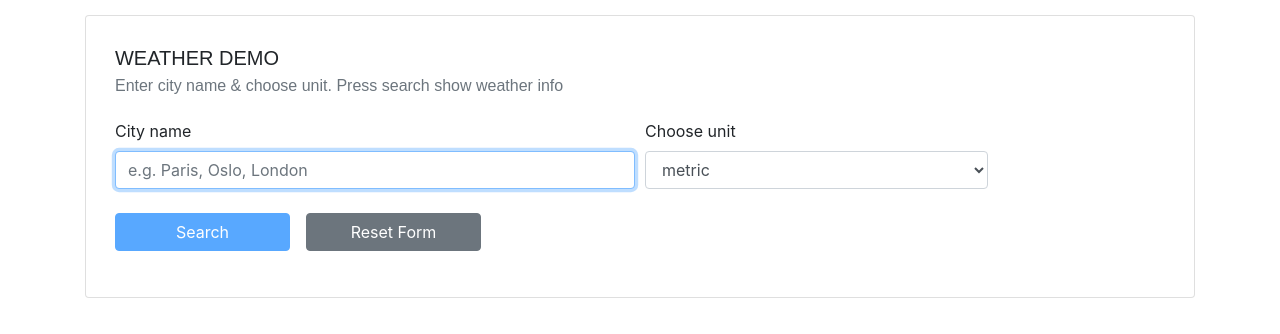
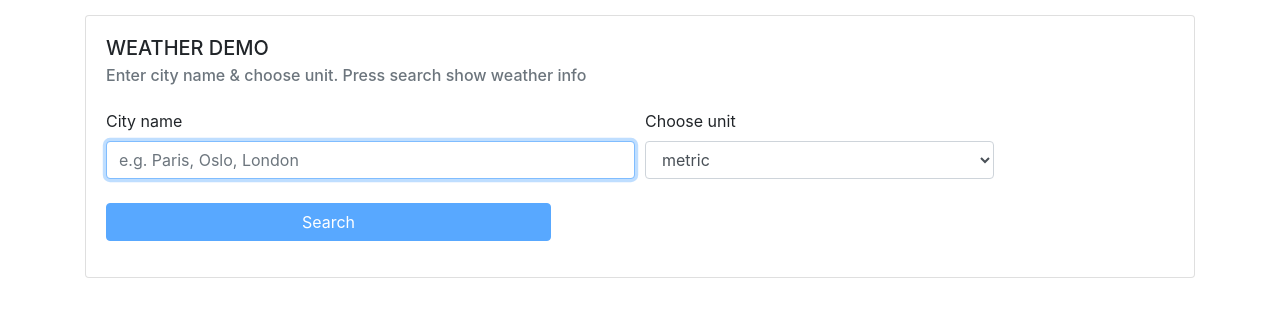
Before and after one commit to xalatech/weather_demo, a React (Create React App) app: page / in a window 1280 px wide. Shown: the top 334 px of the page. Built offline with nearby package versions, Linux system fonts and the light colour scheme.

Commit message:
- Add the ability to list searched cities with Remove functionality & some styling

```diff
--- a/src/App.css
+++ b/src/App.css
@@ -9,8 +9,3 @@ body {
   min-height: 100vh;
   padding: 15px;
 }
-
-.weather__container, .alert__container {
-  padding-top: 20px;
-  margin-top: 20px;
-}
--- a/src/components/Search.tsx
+++ b/src/components/Search.tsx
@@ -83,9 +83,7 @@ const Search: FC<SearchProps> = ({ title, subtitle }) => {
                 </select>
               </div>
             </div>
-
-            <button type="submit" disabled={!city} className="btn btn-primary col-md-2 mt-2 mb-0">Search</button>
-            <button type="button" onClick={resetSearchForm} className="btn btn-secondary col-md-2 mt-2 ml-3 mb-0">Reset Form</button>
+            <button type="submit" disabled={!city} className="btn btn-primary col-md-5 mt-2 mb-0">Search</button>
           </form>
         </div>
       </div>
--- a/src/components/Weather.tsx
+++ b/src/components/Weather.tsx
@@ -1,10 +1,13 @@
 import { FC } from 'react';
 import { Unit, WeatherData, WeatherDataResult } from '../store/types';
+import { removeWeather, setLoading } from '../store/actions/weatherActions';
+
 import '../styles/weather.css';
 import moment from 'moment';
+import { useDispatch } from 'react-redux';
 
 interface WeatherProps {
-  data: WeatherDataResult;
+  data: WeatherDataResult[];
 }
 
 const measurement = (unit: Unit) => {
@@ -18,7 +21,15 @@ const measurement = (unit: Unit) => {
 }
 
 const Weather: FC<WeatherProps> = ({ data }) => {
-  const weatherData: WeatherData = data.data.getCityByName;
+  const dispatch = useDispatch();
+
+  const handleClose = (city: string) => {
+    dispatch(setLoading());
+    dispatch(removeWeather(city));
+  }
+
+  const renderWeatherCards = data.map(w => {
+    const weatherData: WeatherData = w.data.getCityByName;
     const today = new Date();
 
     // Destructure weather details from WeatherData
@@ -29,24 +40,32 @@ const Weather: FC<WeatherProps> = ({ data }) => {
     const { clouds } = weather;
 
   return (
-    <div hidden={!weatherData} className="weather__container card">
+    <div hidden={!weatherData} className="weather__container card" key={weatherData.name}>
       <div className="card-body">
+        <button
+          type="button"
+          onClick={() => handleClose(weatherData.name)}
+          className="close weather__card__close__button"
+          aria-label="Close">
+          <span aria-hidden="true">&times;</span>
+        </button>
         <div className="d-flex">
           <div className="weather__summary__container">
             <div className="weather__date__location">
-              <h3>{weatherData.name}, {weatherData.country}</h3>
+              <h2>{weatherData.name}, {weatherData.country}</h2>
               <p className="text-gray">
                 <span className="weather__date">
-                  {moment(today).format("dddd")}
-                  {moment(today).format("DD MMM, yyyy")}
+                  {moment(today).format("dddd DD MMM, yyyy")}
                 </span></p>
             </div>
+          </div>
+          <div className="temperature__container ml-auto">
             <div className="weather__data d-flex">
                 <div className="mr-auto">
-                <h4 className="display-3">
+                  <h4 className="display-1">
                     {Math.round(temperature.actual)}
                     <span className="symbol">°</span>
-                  {measurement(data.unit)} </h4>
+                    {measurement(w.unit)} </h4>
                 </div>
               </div>
               <p>
@@ -54,28 +73,30 @@ const Weather: FC<WeatherProps> = ({ data }) => {
                 <span> - {summary.description}</span>
               </p>
           </div>
-          <div className="weather__other__info ml-auto mr-5">
-            <h5 className="mb-3">
+          <div className="weather__other__info ml-auto mr-2">
+            <p className="mb-3">
               <span className="font-weight-bold">Low: </span>
-              {Math.round(temperature.min)}° {measurement(data.unit)}
-            </h5>
-            <h5 className="mb-3">
+              {Math.round(temperature.min)}° {measurement(w.unit)}
+            </p>
+            <p className="mb-3">
               <span className="font-weight-bold">High: </span>
-              {Math.round(temperature.max)}° {measurement(data.unit)}
-            </h5>
-            <h5 className="mb-3">
+              {Math.round(temperature.max)}° {measurement(w.unit)}
+            </p>
+            <p className="mb-3">
               <span className="font-weight-bold">Wind: </span>
               {wind.speed} m/s - {wind.deg}°
-            </h5>
-            <h5 className="mb-3">
+            </p>
+            <p className="mb-3">
               <span className="font-weight-bold">Humidity: </span>
               {clouds.humidity}%
-            </h5>
+            </p>
           </div>
         </div>
       </div>
     </div>
-  );
+  )
+})
+return <div>{renderWeatherCards}</div>
 }
 
 export default Weather;
--- a/src/store/actions/weatherActions.ts
+++ b/src/store/actions/weatherActions.ts
@@ -1,7 +1,7 @@
 import { ThunkAction } from 'redux-thunk';
 import { RootState } from '..';
 import weatherQuery from '../../service/query';
-import { WeatherAction, GET_WEATHER, SET_LOADING, SET_ERROR, WeatherDataResult, Unit } from '../types';
+import { WeatherAction, GET_WEATHER, SET_LOADING, SET_ERROR, WeatherDataResult, Unit, REMOVE_WEATHER } from '../types';
 
 export const getWeather = (city: string, unit: Unit): ThunkAction<void, RootState, null, WeatherAction> => {
   return async dispatch => {
@@ -35,6 +35,13 @@ export const getWeather = (city: string, unit: Unit): ThunkAction<void, RootStat
   }
 }
 
+export const removeWeather = (city: string): WeatherAction => {
+  return {
+    type: REMOVE_WEATHER,
+    payload: city
+  }
+}
+
 export const setLoading = (): WeatherAction => {
   return {
     type: SET_LOADING
--- a/src/store/reducers/weatherReducer.ts
+++ b/src/store/reducers/weatherReducer.ts
@@ -1,7 +1,7 @@
-import { WeatherState, WeatherAction, GET_WEATHER, SET_LOADING, SET_ERROR } from "../types";
+import { WeatherState, WeatherAction, GET_WEATHER, SET_LOADING, SET_ERROR, REMOVE_WEATHER } from "../types";
 
 const initialState: WeatherState = {
-  data: null,
+  data: [],
   loading: false,
   error: ''
 }
@@ -10,9 +10,15 @@ const WeatherReducer = (state = initialState, action: WeatherAction): WeatherSta
   switch(action.type) {
     case GET_WEATHER:
       return {
-        data: action.payload,
+        data: [action.payload, ...state.data],
         loading: false,
         error: ''
+      }
+    case REMOVE_WEATHER:
+      return {
+        ...state,
+        data: state.data.filter(weather => weather.data.getCityByName.name !== action.payload),
+        loading: false
       }
     case SET_LOADING:
       return {
--- a/src/store/types.ts
+++ b/src/store/types.ts
@@ -1,4 +1,5 @@
 export const GET_WEATHER = 'GET_WEATHER';
+export const REMOVE_WEATHER = 'REMOVE_WEATHER';
 export const SET_LOADING = 'SET_LOADING';
 export const SET_ERROR = 'SET_ERROR';
 
@@ -42,7 +43,7 @@ export enum Unit {
 }
 
 export interface WeatherState {
-  data: WeatherDataResult | null;
+  data: WeatherDataResult[];
   loading: boolean;
   error: string;
 }
@@ -50,6 +51,11 @@ export interface WeatherState {
 interface GetWeatherAction {
   type: typeof GET_WEATHER;
   payload: WeatherDataResult;
+}
+
+interface RemoveWeatherAction {
+  type: typeof REMOVE_WEATHER;
+  payload: string;
 }
 
 interface SetLoadingAction {
@@ -61,7 +67,7 @@ interface SetErrorAction {
   payload: string;
 }
 
-export type WeatherAction = GetWeatherAction | SetLoadingAction | SetErrorAction;
+export type WeatherAction = GetWeatherAction | RemoveWeatherAction | SetLoadingAction | SetErrorAction;
 
 export interface AlertState {
   message: string;
--- a/src/styles/weather.css
+++ b/src/styles/weather.css
@@ -1,11 +1,3 @@
-.stretch-card>.card {
-    width: 100%;
-    min-width: 100%
-}
-
-body {
-    background-color: #f9f9fa
-}
 
 .flex {
     -webkit-box-flex: 1;
@@ -13,138 +5,10 @@ body {
     flex: 1 1 auto
 }
 
-@media (max-width:991.98px) {
-    .padding {
-        padding: 1.5rem
-    }
+.weather__container, .alert__container {
+    margin-top: 30px;
 }
 
-@media (max-width:767.98px) {
-    .padding {
-        padding: 1rem
-    }
+.weather__card__close__button {
+    margin-top: -15px;
 }
-
-.padding {
-    padding: 5rem
-}
-
-.grid-margin,
-.purchace-popup>div {
-    margin-bottom: 25px
-}
-
-.card {
-    border: 0;
-    border-radius: 2px
-}
-
-.card__weather {
-    background: #e1ecff;
-    background-image: linear-gradient(to left bottom, #d6eef6, #dff0fa, #e7f3fc, #eff6fe, #f6f9ff)
-}
-
-.card {
-    position: relative;
-    display: flex;
-    flex-direction: column;
-    min-width: 0;
-    word-wrap: break-word;
-    background-color: #fff;
-    background-clip: border-box;
-    border: 1px solid rgba(0, 0, 0, 0.125);
-    border-radius: 0.25rem
-}
-
-.card__weather .card-body:first-child {
-    background: url(https://res.cloudinary.com/dxfq3iotg/image/upload/v1557323760/weather.svg) no-repeat center;
-    background-size: cover
-}
-
-.card .card-body {
-    padding: 1.88rem 1.81rem
-}
-
-.card-body {
-    flex: 1 1 auto;
-    padding: 1.25rem
-}
-
-.card__weather .weather-date-location {
-    padding: 0 0 38px
-}
-
-.h3,
-h3 {
-    font-size: 1.56rem
-}
-
-.h1,
-.h2,
-.h3,
-.h4,
-.h5,
-.h6,
-h1,
-h2,
-h3,
-h4,
-h5,
-h6 {
-    font-family: "Poppins", sans-serif;
-    font-weight: 500
-}
-
-.text-gray,
-.card-subtitle,
-.new-accounts ul.chats li.chat-persons a p.joined-date {
-    color: #969696
-}
-
-p {
-    font-size: 13px
-}
-
-.text-gray,
-.card-subtitle,
-.new-accounts ul.chats li.chat-persons a p.joined-date {
-    color: #969696
-}
-
-.card__weather .weather-data {
-    padding: 0 0 4.75rem
-}
-
-.mr-auto,
-.mx-auto {
-    margin-right: auto !important
-}
-
-.display-3 {
-    font-size: 2.5rem
-}
-
-.card__weather .card-body {
-    background: #ffffff
-}
-
-.card__weather .weakly-weather {
-    background: #ffffff;
-    overflow-x: auto
-}
-
-.card__weather .weakly-weather .weakly-weather-item {
-    flex: 0 0 14.28%;
-    border-right: 1px solid #f2f2f2;
-    padding: 1rem;
-    text-align: center
-}
-
-.mb-0,
-.my-0 {
-    margin-bottom: 0 !important
-}
-
-.card__weather .weakly-weather .weakly-weather-item i {
-    font-size: 1.2rem
-}
```
Also changed, not shown: 1 other file (tests, documents, lock files or other folders). Lines whose indentation alone changed are shown as unchanged.
